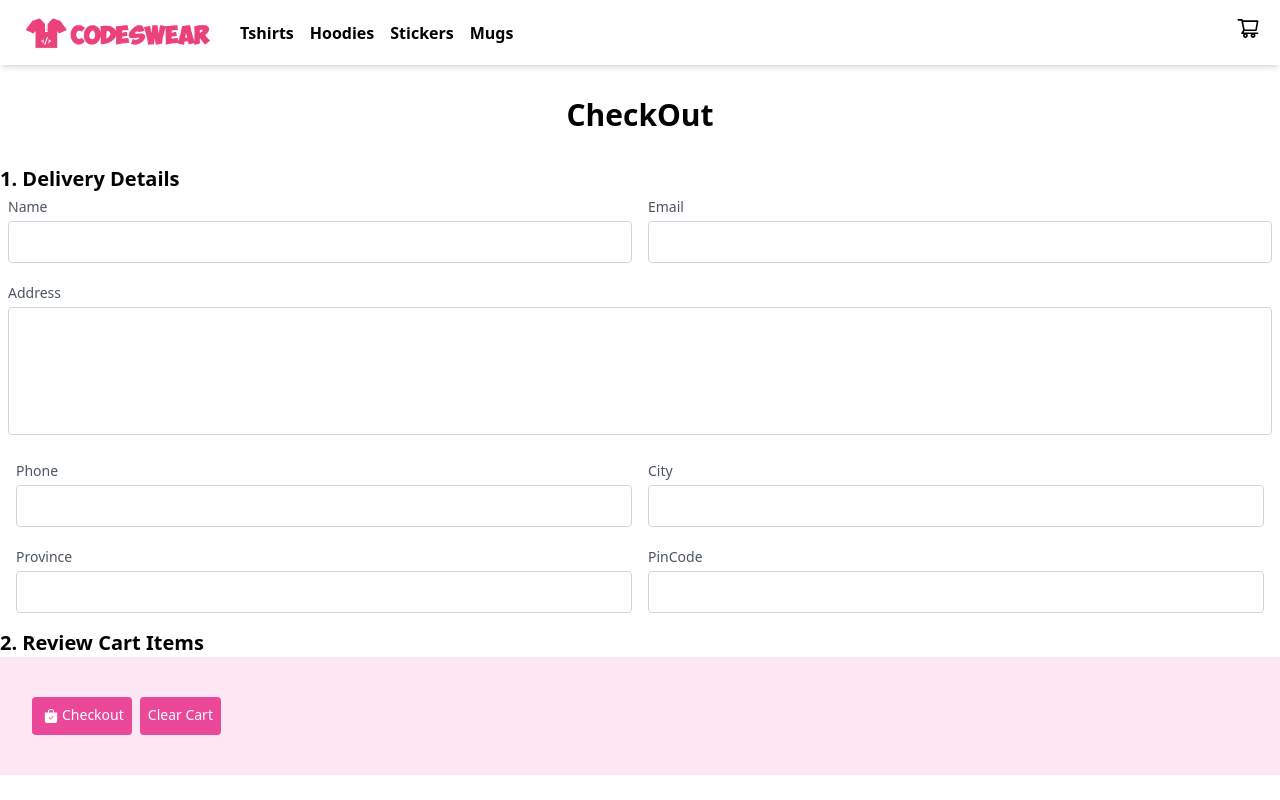
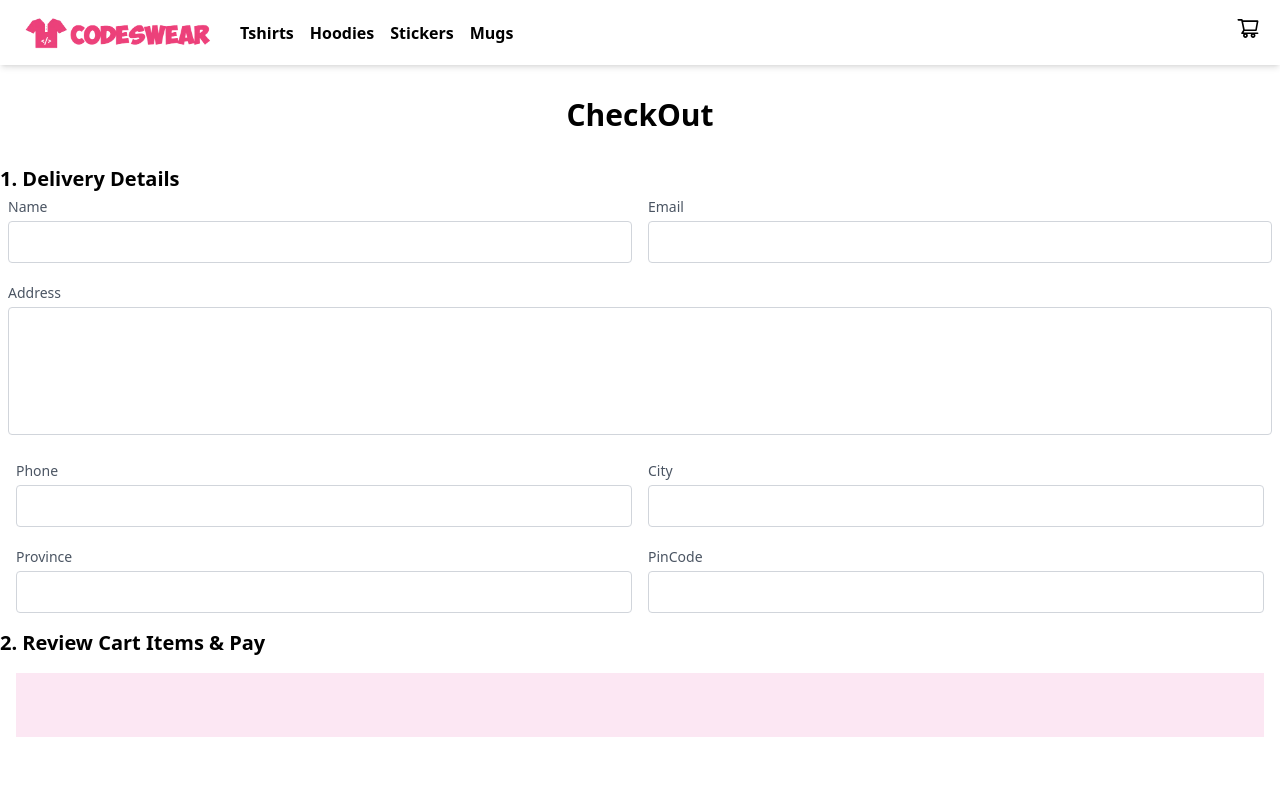
Before and after one commit to ahsanali7893/codeswear, a Next.js app: page /checkout in a window 1280 px wide. Shown: the top 800 px of the page. Built offline with nearby package versions, Linux system fonts and the light colour scheme.

Commit message:
Initial changes

```diff
--- a/src/pages/checkout.js
+++ b/src/pages/checkout.js
@@ -119,8 +119,8 @@ const CheckOut = ({cart, clearCart,}) => {
             </div>
           </div>
         </div>
-        <h2 className="font-bold text-xl">2. Review Cart Items</h2>
-        <div className="sideCart bg-pink-100 px-8 p-10">
+        <h2 className="font-bold text-xl">2. Review Cart Items & Pay</h2>
+        <div className="sideCart bg-pink-100 p-8 m-4">
           <span className="absolute top-5 right-2 cursor-pointer text-2xl text-pink-500"></span>
           <ol className="list-decimal font-semibold">
             {cart &&
@@ -145,20 +145,6 @@ const CheckOut = ({cart, clearCart,}) => {
                 );
               })}
           </ol>
-          <div className="flex">
-            <Link href="/checkout">
-              <button className="flex mr-2 text-white bg-pink-500 border-0 py-2 px-2 focus:outline-none hover:bg-pink-600 rounded text-sm">
-                <BsFillBagCheckFill className="m-1" />
-                Checkout
-              </button>
-            </Link>
-            <button
-              onClick={clearCart}
-              className="flex mr-2 text-white bg-pink-500 border-0 py-2 px-2 focus:outline-none hover:bg-pink-600 rounded text-sm"
-            >
-              Clear Cart
-            </button>
-          </div>
         </div>
       </div>
       <Footer />
```
